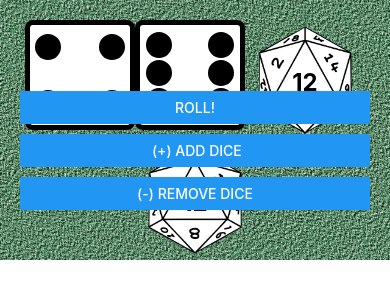
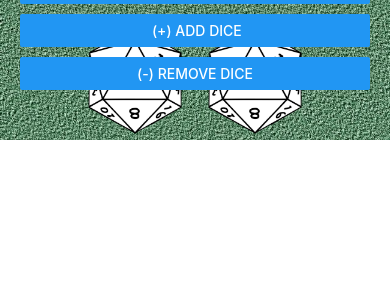
Before and after one commit to Alex-Abrams/dice-pals, a React Native app: screen / in a window 390 px wide. Shown: the top 300 px of the page. Built offline with nearby package versions, Linux system fonts and the light colour scheme.

Commit message:
Refactored display dice function to dice_fucntions.  Added display 20 sided die.  Visual changes.

```diff
--- a/frontend/dice_displays/20_sided/20_sided.js
+++ b/frontend/dice_displays/20_sided/20_sided.js
@@ -10,38 +10,16 @@ class TwentySided extends React.Component {
     };
   }
 
-  // rollOneThro20(max) {
-  //   return Math.floor(Math.random() * max); // roll a number between 1-6 randomly
-  // }
-  //
-  // runDiceAnimation() {
-  //   // this will use timer intervals to change the dice from 1-6 randomly
-  //   // to simulate rolling the dice
-  //
-  //   let counter = 0;
-  //   let oneSecInterval = setInterval(() => {
-  //     this.setState({ dice_roll_20: this.rollOneThroSix(20)});
-  //
-  //     counter += 1;
-  //     if (counter === 20) {
-  //       clearInterval(oneSecInterval);
-  //     };
-  //   }, 100); // set interval timing here
-  // }
+
 
 
   render() {
     const { roll } = this.props;
-    const display_number = (5 < 9) ? (
-        <Text style={styles.single_number}>1</Text>
-    ) : (
-        <Text style={styles.double_number}>1</Text>
-    );
 
     return(
       <View style={{ alignItems: 'center'}}>
         <Image source={require('../../images/cropped_20_sided.png')} style={{ height: 120, width: 120}} />
-        <Text style={styles.single_number}>12</Text>
+        <Text style={styles.single_number}>{roll}</Text>
       </View>
     );
   }
@@ -51,24 +29,11 @@ const styles = StyleSheet.create({
   single_number: {
     position: 'absolute',
     zIndex: 100,
-    // left: '45%',
-    top: '40%',
+    marginTop: 40,
     fontSize: 24,
     fontWeight: 'bold',
     color: 'black',
-    // alignContent: 'center',
-    // alignSelf: 'center',
-  },
-  double_number : {
-    // position: 'absolute',
-    // zIndex: 100,
-    // fontSize: 24,
-    // fontWeight: 'bold',
-    // color: 'black',
-    // left: '40%',
-    // top: '40%',
-    // alignContent: 'center',
-    // alignSelf: 'center',
+
   },
 })
 
--- /dev/null
+++ b/frontend/screens/dice_functions.js
@@ -0,0 +1,55 @@
+import React, { Component } from 'react';
+import { View, Text, StyleSheet } from 'react-native';
+import TwentySided from '../dice_displays/20_sided/20_sided';
+
+export function displaySixDie(die, dice_number_array, total_dice) {
+  const the_dice = dice_number_array.slice(0, total_dice);
+  // this will map out the total amount of dice depending how mmuch the user has hit the 'add dice button'
+  return(
+    <View style={styles.dice_container}>
+      {the_dice.map((dice, i) =>
+        <View style={styles.dice_box} key={i}>
+          {die[dice_number_array[i]].dice}
+        </View>
+      )}
+
+    </View>
+  );
+}
+
+export function display20Die(dice20_array, total_dice) {
+  const the_dice = dice20_array.slice(0, total_dice);
+
+  return(
+    <View style={styles.dice_container}>
+      {the_dice.map((dice, i) =>
+        <View key={i}>
+          <TwentySided roll={dice20_array[i]} />
+        </View>
+      )}
+    </View>
+  );
+}
+
+const styles = StyleSheet.create({
+
+  dice_container: {
+    flex: 1,
+    flexDirection: 'row',
+    justifyContent: 'center',
+    flexWrap: 'wrap',
+    paddingTop: 20,
+    // alignSelf: 'center'
+    // paddingTop: 100,
+  },
+  dice_box: {
+    backgroundColor: '#ffffff',
+    borderWidth: 5,
+    height: 110,
+    width: 110,
+    borderRadius: 8,
+    paddingTop: 5,
+    marginRight: 5,
+    marginTop: 3,
+  },
+});
--- a/frontend/screens/front_page.js
+++ b/frontend/screens/front_page.js
@@ -8,25 +8,26 @@ import DiceTwo from './dice_two';
 import DiceOne from './dice_one';
 import TwentySided from '../dice_displays/20_sided/20_sided';
 
+import { displaySixDie, display20Die }from './dice_functions';
 
 class FrontPage extends React.Component {
   constructor(props) {
     super(props);
 
     this.state = {
-      count: 0,
+      // count: 0,
       dice_roll_1: 0,
       dice_roll_2: 0,
       dice_roll_3: 0,
       dice_roll_4: 0,
       dice_roll_5: 0,
       dice_roll_6: 0,
-      dice_roll_20: 0,
-      dice_roll_21: 0,
-      dice_roll_22: 0,
-      dice_roll_23: 0,
-      dice_roll_24: 0,
-      dice_roll_25: 0,
+      dice_roll_20: 1,
+      dice_roll_21: 5,
+      dice_roll_22: 16,
+      dice_roll_23: 7,
+      dice_roll_24: 12,
+      dice_roll_25: 19,
       total_dice: 2, // always start at 2 dice, lowest will be 1
       show_total: false,
     };
@@ -68,29 +69,6 @@ class FrontPage extends React.Component {
         this.setState({show_total: true}); // once counter hits 20 show the total
       };
     }, 100); // set interval timing here
-  }
-
-  displayDie(die, dice_number_array, total_dice) {
-    // so die ie dice_hash needs to be full available
-    const the_dice = dice_number_array.slice(0, total_dice);
-    // this will map out the total amount of dice depending how mmuch the user has hit the 'add dice button'
-    return(
-      <View style={styles.dice_container}>
-        {the_dice.map((dice, i) =>
-          <View style={styles.dice_box} key={i}>
-            {die[dice_number_array[i]].dice}
-          </View>
-        )}
-
-        <TwentySided roll={this.state.dice_roll_20} />
-
-        <TwentySided roll={this.state.dice_roll_20} />
-
-
-
-      </View>
-    );
-
   }
 
 
@@ -143,19 +121,20 @@ class FrontPage extends React.Component {
     const dice_hash = [{'dice': <DiceOne />, 'num': 1 }, {'dice': <DiceTwo />, 'num': 2 }, {'dice':  <DiceThree />, 'num': 3 }, {'dice': <DiceFour />, 'num': 4 },
       {'dice': <DiceFive />, 'num': 5 }, {'dice': <DiceSix />, 'num': 6 }];
 
-
+    const dice20_array = [this.state.dice_roll_20, this.state.dice_roll_21, this.state.dice_roll_22 ,this.state.dice_roll_23, this.state.dice_roll_24, this.state.dice_roll_25];
+// {displaySixDie(dice_hash, dice_number_array, this.state.total_dice)}
     return(
       <View style={{backgroundColor: '#f2f2f2', height: '100%' }}>
       <ImageBackground source={require('../images/playingmat.jpg')} style={{ width: '100%', height: '100%' }}>
 
 
-        <View>
-          {this.displayDie(dice_hash, dice_number_array, this.state.total_dice)}
+        <View style={{flex: 1, flexDirection: 'row', flexWrap: 'wrap'}}>
+          {display20Die(dice20_array, this.state.total_dice)}
 
         </View>
 
 
-
+        {/* BUTTONS BELOW*/}
         <View style={styles.buttons_container}>
 
         <View style={{alignSelf: 'center', paddingBottom: 19}}>
@@ -224,8 +203,6 @@ const styles = StyleSheet.create({
     textShadowOffset: {width: -1, height: 1},
     textShadowRadius: 10,
     fontSize: 40,
-
-
     color: 'white',
   }
 });
```
